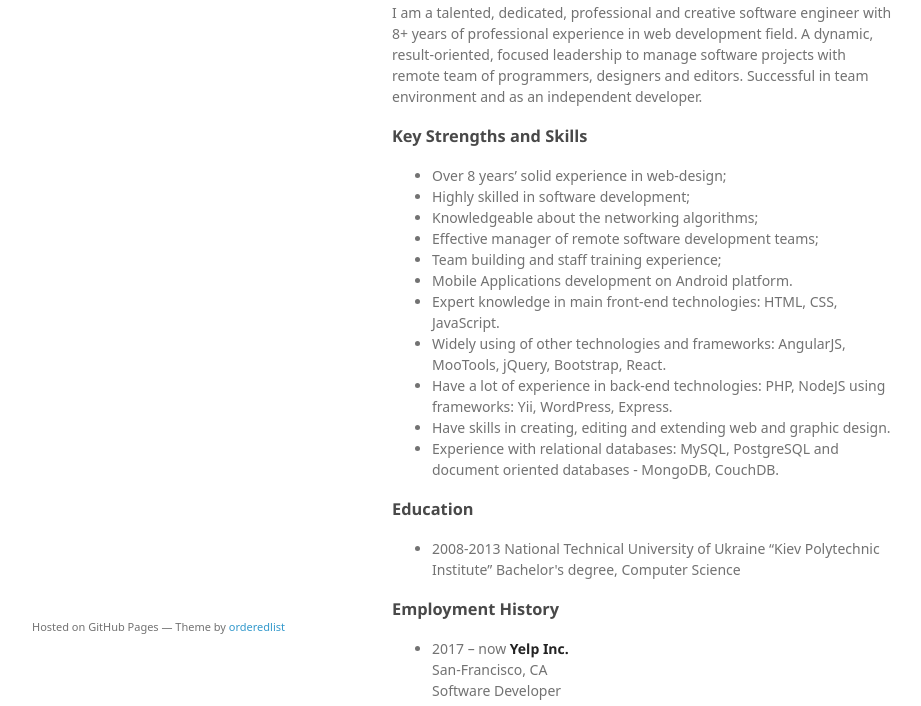
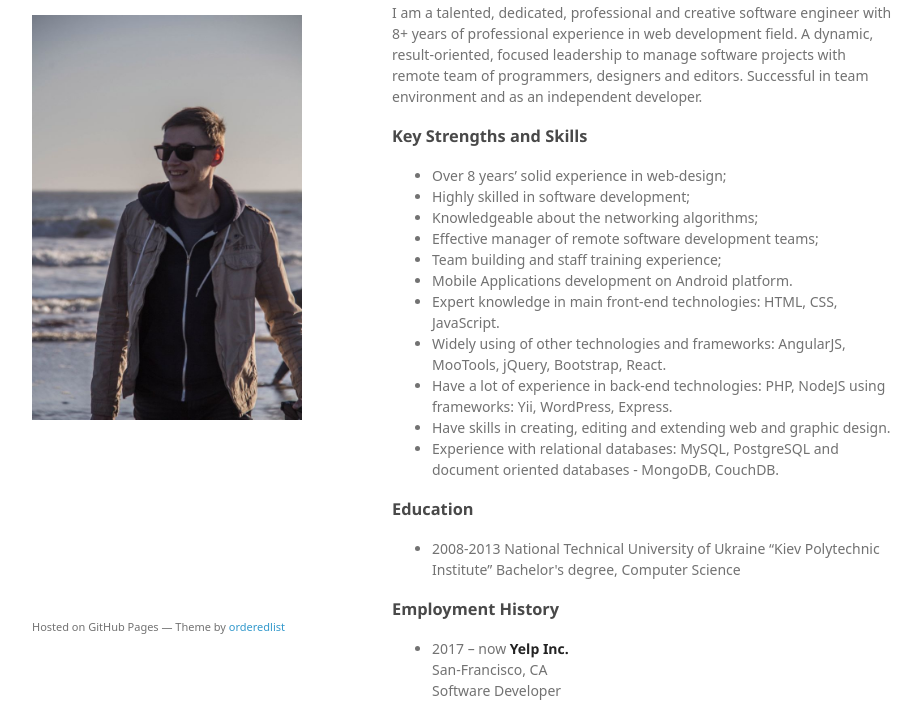
Before and after one commit to JustTSK/taras.anatsko.com, a plain HTML site: page index.html in a window 1280 px wide. Shown: the part 94-800 px from the top of the page, without its empty margins (178-1099 px from the left). Drawn offline with Linux system fonts and the light colour scheme; a web font is replaced by a local one.

Commit message:
Add Photo

```diff
--- a/index.html
+++ b/index.html
@@ -16,7 +16,9 @@
     <div class="wrapper">
       <header>
         <h1>Taras Anatsko</h1>
-        <p></p>
+        <p>
+          <img src="images/photo.jpg" alt="Photo" />
+        </p>
       </header>
       <section>
         <h3>
```
Also changed, not shown: images/photo.jpg (added).
